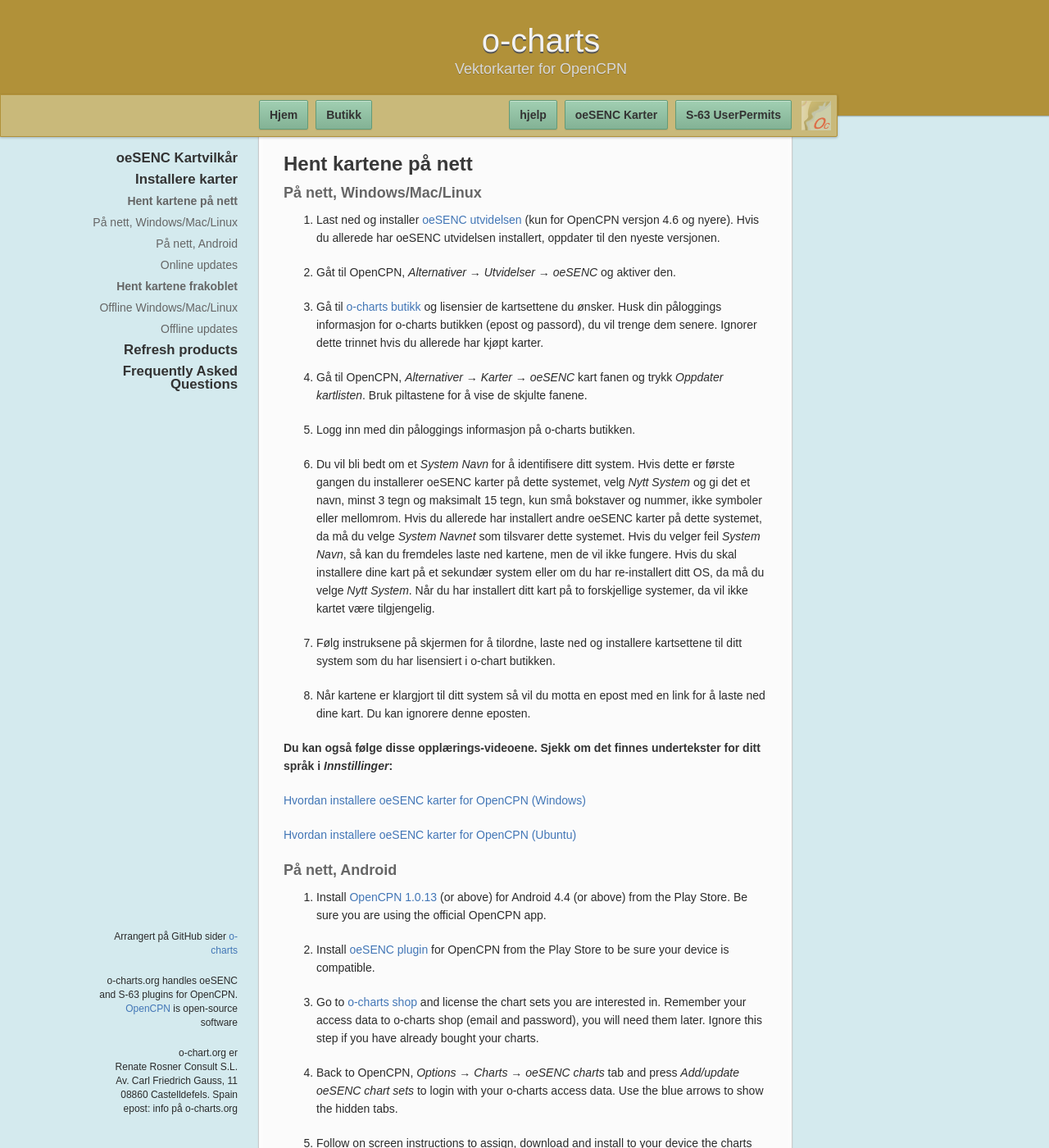
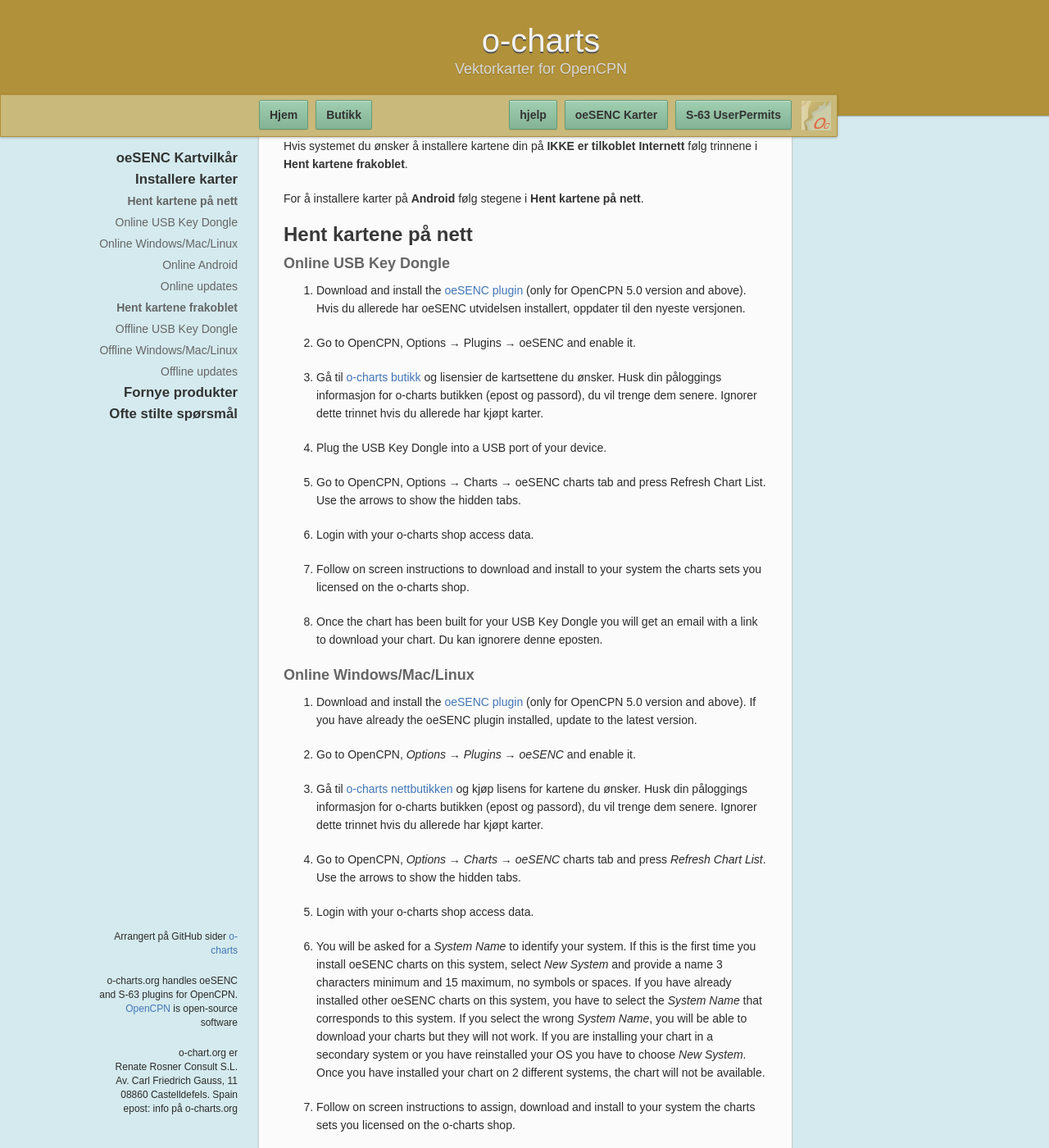
Before and after one commit to o-charts/manuals, a Jekyll site: the page built from oesenc_nb_NO.md, in a window 1280 px wide and 1400 px high, scrolled down 1151 px. Shown: the whole window at 82% size. Built offline with Jekyll 4.4.1, drawn with Linux system fonts in a browser that asks for light colours; our own code applies the rules of GitHub Pages for plain Markdown files; some of the changed text lies outside the part shown.

Commit message:
Update oesenc_nb_NO.md

```diff
--- a/oesenc_nb_NO.md
+++ b/oesenc_nb_NO.md
@@ -11,22 +11,24 @@
 
 - Hvis du har benyttet dine 2 rettigheter og du ønsker å bruke dine kart i 2 ekstra systemer, da vil du måtte kjøpe kartene på nytt.
 
-- Din lisens skal kunne fungere uansett om du oppdaterer OS, OpenCPN eller utvidelse, men hvis du installerer OS på nytt, da vil du miste din lisens.
+- A USB Key Dongle is considered as a system. The USB Key Dongle allows to install the oeSENC charts in as many devices as you want. However, only in the device where the USB Key Dongle is plugged in, the license is active and will display the charts.
 
-- Så snart du har bedt om karter til et system, så kan vi ikke refundere kjøpet. Hvis du har opprettet og tildelt et system til dine karter, men har ikke bedt om kartene enda, da kan vi fremdeles refundere kjøpet.
+- Your license should survive to any OS, OpenCPN or plugin update but if you reinstall your OS you will lose your license.
 
-- Once you have requested your charts for one system we can not cancel or move your charts to a different device/OS combination.
+- Once you have requested your charts for one system we can not refund you. If you have created and assigned a system to your chart but you have not requested your charts yet, we can still refund you.
 
-- Du vil kunne oppdatere dine kart i et år fra kjøps dato. Kartene har forskjellige oppdaterings tidspunkter:
+- Once you have requested your charts for one system we can not cancel or move your system to a different device/OS combination.
 
-    - Ukentlig: DE, FR, SE, NO, FI, PL og Karibien.
-    - Annenhver uke: AU.
-    - Kvartalsvis: UK, ES, BE, NL, HR og IS.
-    - Årlig: DK, GL og FO.
+- You will be able to update your charts during a year from the purchase date. Charts have different update periodicity:
 
-- Dine karter utløper ett år fra kjøpsdatoen. Kartene vil fungere på systemet ditt etter utløpsdatoen, men du kan ikke be om flere oppdateringer til dem.
+    - Weekly: DE, FR, SE, NO, FI, PL, Caribbean.
+    - Fortnightly: AU.
+    - Quarterly: UK, ES, BE, NL, HR, IS.
+    - Annually: DK, GL, FO.
 
-- I ett års perioden kan du legge til ditt parallell eller sikkerhetskopi system. Etter at lisensierings perioden er over, så vil ikke dette være mulig lengre.
+- Your charts expire after a year from the purchase date. After expiration, charts will keep working on your system but you can not request updates for them any longer.
+
+- During the one years period you can add your parallel or backup system. Once the licensing period is over, this will not be possible any longer.
 
 # Installere karter
 
@@ -38,23 +40,41 @@
 
 ## Hent kartene på nett
 
-### På nett, Windows/Mac/Linux
+### Online USB Key Dongle
 
-1. Last ned og installer [oeSENC utvidelsen](https://opencpn.org/OpenCPN/plugins/oesenc.html) (kun for OpenCPN versjon 4.6 og nyere). Hvis du allerede har oeSENC utvidelsen installert, oppdater til den nyeste versjonen.
+1. Download and install the [oeSENC plugin](https://opencpn.org/OpenCPN/plugins/oesenc.html) (only for OpenCPN 5.0 version and above). Hvis du allerede har oeSENC utvidelsen installert, oppdater til den nyeste versjonen.
 
-2. Gåt til OpenCPN, *Alternativer → Utvidelser → oeSENC* og aktiver den.
+2. Go to OpenCPN, Options → Plugins → oeSENC and enable it.
 
 3. Gå til [o-charts butikk](https://o-charts.org/shop/index.php?id_category=8&controller=category) og lisensier de kartsettene du ønsker. Husk din påloggings informasjon for o-charts butikken (epost og passord), du vil trenge dem senere. Ignorer dette trinnet hvis du allerede har kjøpt karter.
 
-4. Gå til OpenCPN, *Alternativer → Karter → oeSENC* kart fanen og trykk *Oppdater kartlisten*. Bruk piltastene for å vise de skjulte fanene.
+4. Plug the USB Key Dongle into a USB port of your device.
 
-5. Logg inn med din påloggings informasjon på o-charts butikken.
+5. Go to OpenCPN, Options → Charts → oeSENC charts tab and press Refresh Chart List. Use the arrows to show the hidden tabs.
 
-6. Du vil bli bedt om et *System Navn* for å identifisere ditt system. Hvis dette er første gangen du installerer oeSENC karter på dette systemet, velg *Nytt System* og gi det et navn, minst 3 tegn og maksimalt 15 tegn, kun små bokstaver og nummer, ikke symboler eller mellomrom. Hvis du allerede har installert andre oeSENC karter på dette systemet, da må du velge *System Navnet* som tilsvarer dette systemet. Hvis du velger feil *System Navn*, så kan du fremdeles laste ned kartene, men de vil ikke fungere. Hvis du skal installere dine kart på et sekundær system eller om du har re-installert ditt OS, da må du velge *Nytt System*. Når du har installert ditt kart på to forskjellige systemer, da vil ikke kartet være tilgjengelig.
+6. Login with your o-charts shop access data.
 
-7. Følg instruksene på skjermen for å tilordne, laste ned og installere kartsettene til ditt system som du har lisensiert i o-chart butikken.
+7. Follow on screen instructions to download and install to your system the charts sets you licensed on the o-charts shop.
 
-8. Når kartene er klargjort til ditt system så vil du motta en epost med en link for å laste ned dine kart. Du kan ignorere denne eposten.
+8. Once the chart has been built for your USB Key Dongle you will get an email with a link to download your chart. Du kan ignorere denne eposten.
+
+### Online Windows/Mac/Linux
+
+1. Download and install the [oeSENC plugin](https://opencpn.org/OpenCPN/plugins/oesenc.html) (only for OpenCPN 5.0 version and above). If you have already the oeSENC plugin installed, update to the latest version.
+
+2. Go to OpenCPN, *Options → Plugins → oeSENC* and enable it.
+
+3. Gå til [o-charts nettbutikken](https://o-charts.org/shop/index.php?id_category=8&controller=category) og kjøp lisens for kartene du ønsker. Husk din påloggings informasjon for o-charts butikken (epost og passord), du vil trenge dem senere. Ignorer dette trinnet hvis du allerede har kjøpt karter.
+
+4. Go to OpenCPN, *Options → Charts → oeSENC* charts tab and press *Refresh Chart List*. Use the arrows to show the hidden tabs.
+
+5. Login with your o-charts shop access data.
+
+6. You will be asked for a *System Name* to identify your system. If this is the first time you install oeSENC charts on this system, select *New System* and provide a name 3 characters minimum and 15 maximum, no symbols or spaces. If you have already installed other oeSENC charts on this system, you have to select the *System Name* that corresponds to this system. If you select the wrong *System Name*, you will be able to download your charts but they will not work. If you are installing your chart in a secondary system or you have reinstalled your OS you have to choose *New System*. Once you have installed your chart on 2 different systems, the chart will not be available.
+
+7. Follow on screen instructions to assign, download and install to your system the charts sets you licensed on the o-charts shop.
+
+8. Once the chart has been built for your computer you will get an email with a link to download your chart. You can ignore this email.
 
 **Du kan også følge disse opplærings-videoene. Sjekk om det finnes undertekster for ditt språk i *Innstillinger*:**
 
@@ -62,7 +82,7 @@
 
 [Hvordan installere oeSENC karter for OpenCPN (Ubuntu)](https://www.youtube.com/watch?v=Mvx-q-dA8n0)
 
-### På nett, Android
+### Online Android
 
 1. Install [OpenCPN 1.0.13](https://play.google.com/store/apps/details?id=org.opencpn.opencpn) (or above) for Android 4.4 (or above) from the Play Store. Be sure you are using the official OpenCPN app.
 
@@ -78,15 +98,37 @@
 
 ### Online updates
 
-You should visit *Options → Charts → oeSENC charts* from time to time to see if a new update is available. An update set is self contained, do not worry about intermediate updates you might have missed to install.
+Du bør bå til *Alternativer → Karter → oeSENC karter* fra tid til annen for å se om oppdateringer er tilgjengelig. Et oppdaterings sett er frittstående, ikke bekymre deg om du har misset noen mellomoppdateringer.
 
 ## Hent kartene frakoblet
+
+### Offline USB Key Dongle
+
+In the target system download and install the [oeSENC plugin](https://opencpn.org/OpenCPN/plugins/oesenc.html) (only for OpenCPN 5.0 version and above). If you have already the oeSENC plugin installed, update to the latest version.
+
+1. Plug the USB Key Dongle into a USB port.
+
+2. Go to OpenCPN, Options → Plugins → oeSENC and enable it. Create a **USB key System ID file** (Fingerprint) from Preferences. The plugin will report the path to the file. For Windows and macOS systems a copy is created directly on the desktop. For Linux systems the file is created on ~/.opencpn folder.
+
+3. Copy the Fingerprint onto some portable device and look for a computer with an internet connection.
+
+4. Go to [o-charts shop](https://o-charts.org/shop/index.php?id_category=8&controller=category) and license the chart sets you are interested in. Ignore this step if you have already bought your charts.
+
+5. Go to My [My oeSENC Charts](https://o-charts.org/shop/index.php?fc=module&module=occharts&controller=occharts) page and create a System identifier there uploading the Fingerprint. Leave System name blank, it will be assigned automatically.
+
+6. Select the new *System identifier* for each chart set you want to assign to your dongle. Once assigned, it can not be changed.
+
+7. Make a Request clicking the button that will appear on the column *Last requested* and the chart set will be processed. Processing time depends on the chart set size, the queue on the server and the network charge at that moment but will be never more than 2 hours. Actually we are talking about minutes.
+
+8. You will get an email with a link to download your chart set. You can download it from [My oeSENC Charts](https://o-charts.org/shop/index.php?fc=module&module=occharts&controller=occharts) page too. If you have not downloaded your chart set in a week, you will have to make a new Request. Download your chart, copy it onto some portable device and go back to the boat.
+
+9. On your target system unzip the file into a directory of your choice and install your charts as always and you are done. Plug in the USB Key Dongle to see the charts.
 
 ### Offline Windows/Mac/Linux
 
 For target systems without connection to Internet you will create a system identifier file for it, take it to a site with Internet access and request and download the chart set. Copy the received file onto some portable device and copy it onto the target system.
 
-1. In the target system download and install the [oeSENC plugin](https://opencpn.org/OpenCPN/plugins/oesenc.html) (only for OpenCPN 4.6 version and above). If you have already the oeSENC plugin installed, update to the latest version.
+1. In the target system download and install the [oeSENC plugin](https://opencpn.org/OpenCPN/plugins/oesenc.html) (only for OpenCPN 5.0 version and above). If you have already the oeSENC plugin installed, update to the latest version.
 
 2. Go to OpenCPN, *Options → Plugins → oeSENC* and enable it. Create your system identifier file (*Fingerprint*) from *Preferences*. The plugin will report the path to the file. For Windows and macOS systems a copy is created directly on the desktop. For Linux systems the file is created on *~/.opencpn* folder.
 
@@ -108,32 +150,32 @@
 
 To update your chart sets go to [My oeSENC Charts](https://o-charts.org/shop/index.php?fc=module&module=occharts&controller=occharts) page. Column *Last requested* will show the last edition you requested. Column *Last update* will show the current available edition for that chart set. If *Last requested* is older than *Last update* you might consider to request the most actual edition. An update set is self contained, do not worry about intermediate updates you might have missed to install. Remove the old chart set from OpenCPN or keep it in different directory and download and install the new one as usual.
 
-# *Refresh* products
+# *Fornye* produkter
 
 There are some chart sets with a discounted refresh option which just extends the license period for one year more after expiration. Go to [My oeSENC Charts](https://o-charts.org/shop/index.php?fc=module&module=occharts&controller=occharts) on o-charts shop to check if your expired chart allows extending the license and follow the instrucctions. You can assign the refresh product to your expired chart during the year following the chart expiration date.
 
-# Frequently Asked Questions
+# Ofte stilte spørsmål
 
-> **What OS is oeSENC plugin ready for?**
+> **Hva OS er oeSENC utvidelsen klar for?**
 >
-> oeSENC charts will work on Windows, Mac, Android and Linux systems (included ARM boards).
+> oeSENC karter fungerer på Windows, Mac, Android og Linux systemer (inkludert ARM korter).
 >
-> **And if I install the software in a Virtual Machine?**
+> **Og hvis jeg installerer programvaren i en Virtuell Maskin?**
 >
-> It will not run there. We have to prevent the system from being cloned.
+> Da vil den ikke fungere. Vi må forhindre at systemene blir klonet.
 >
-> **Can I use oeSENC charts on iOS?**
+> **Kan jeg bruke oeSENC på iOS?**
 >
-> No. There is no version of OpenCPN for iOS.
+> Nei. Det er ingen versjon av OpenCPN for iOS.
 >
-> **As how many systems counts a dual boot system?**
+> **Hvor mange systemer teller et dual boot system?**
 >
-> Each HW/SW combination is an individual one.
+> Hver HW/SW kombinasjon teller som et system.
 >
-> **Why do I have to pay for oeSENC charts?**
+> **Hvorfor må jeg betale for oeSENC karter?**
 >
-> We have to run this operation and respond to the charts licensors fees and conditions. The structure and costs are kept to a minimum. In case we have a great success economical speaking, funds will go back to OpenCPN.
+> Vi må drifte denne organisasjonen og svare for kart lisensholdernes avgifter og krav. Håndtering og kostnader er holdt til et minimum. Om vi skulle få stor suksess økonomisk sett, da vil overskudd gå tilbake til OpenCPN.
 >
-> **OpenCPN is open source. Where is the code for the plug-in?**
+> **OpenCPN er utviklet med åpen kilde. Hvor er koden for utvidelsen?**
 >
-> To work with oeSENC charts we have to ensure that no copies of the unencrypted cells are accessible during the execution of the software. Therefore, the plug-in has an open-source part and a binary. Similar to the commercial BSB4 or nv-chart plug-ins.
+> For å jobbe med oeSENC karter så må vi påse at ingen kopier av de ukrypterte kartcellene er tilgjengelige ved kjøring av programvaren. Derfor har utvidelsen en åpen-kilde og en binær. Til sammenligning med kommersielle BSB4 eller nv-kart utvidelsene.
```
